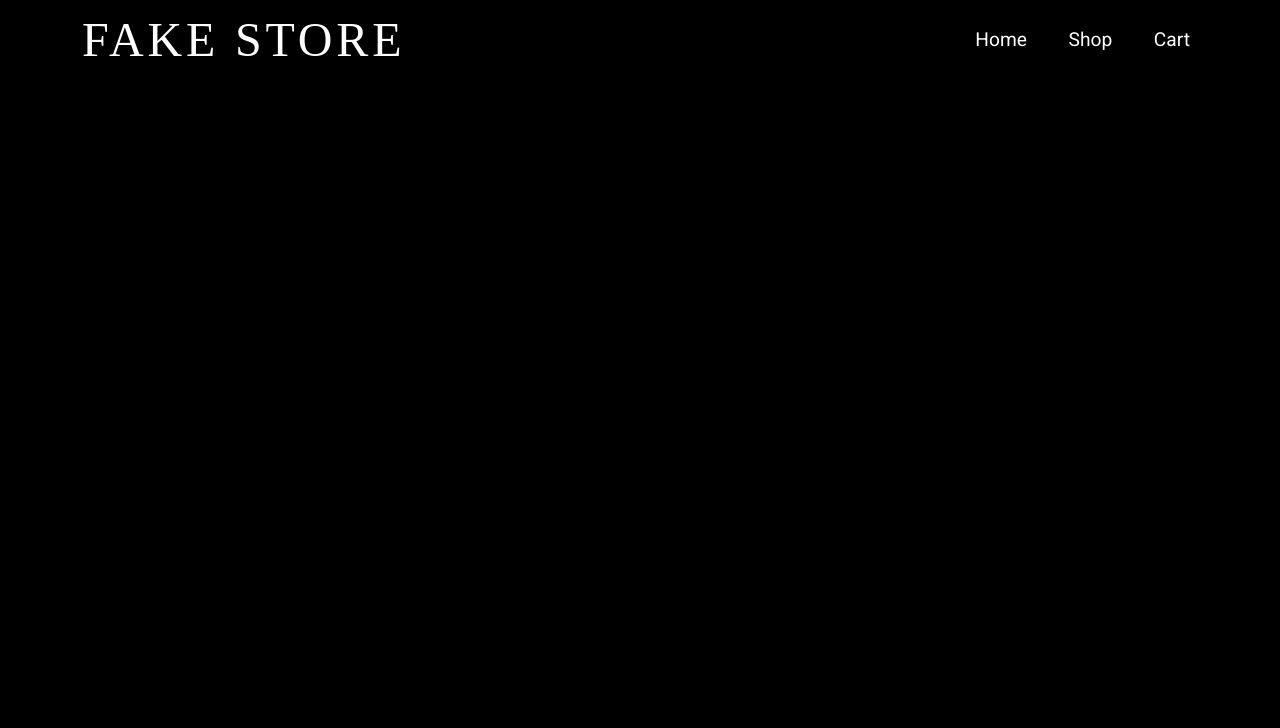
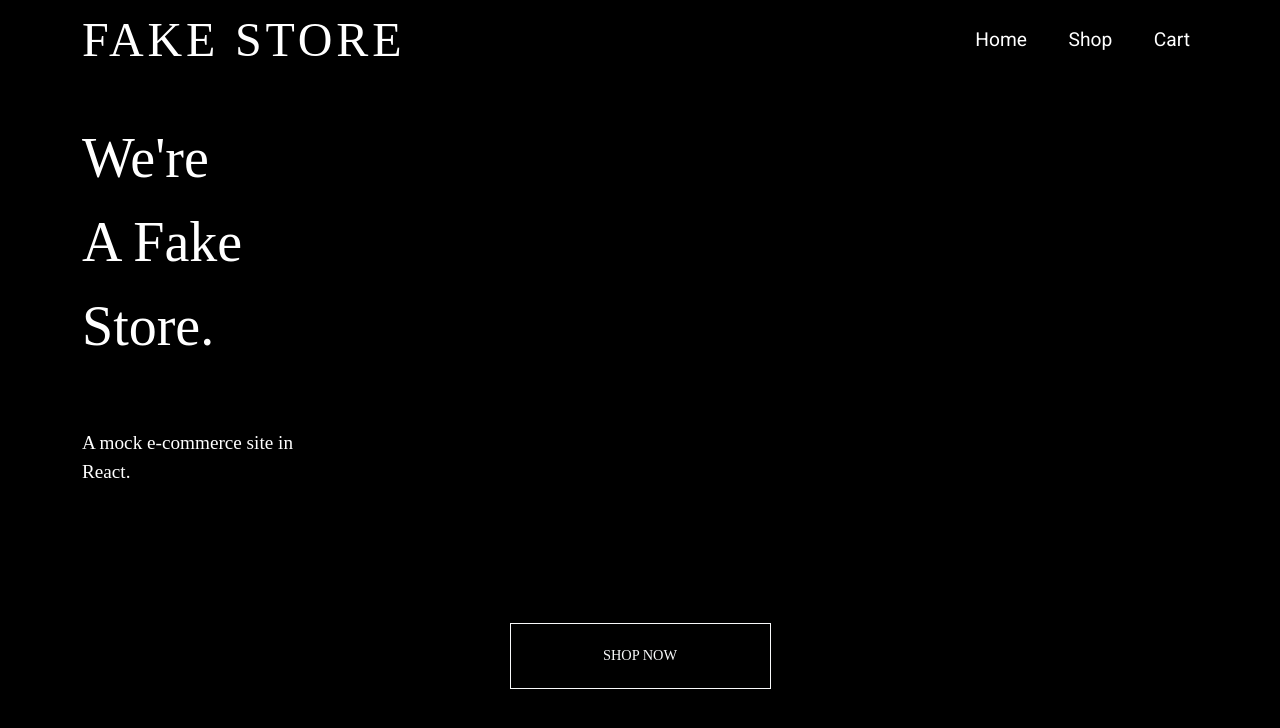
Before and after one commit to ejromm/Shopping-Cart-Typescript, a React (Vite) app: page / in a window 1280 px wide. Shown: the top 728 px of the page. Built offline with nearby package versions, Linux system fonts and the light colour scheme; no server answers.

Commit message:
styled homepage

```diff
--- a/src/pages/Home.tsx
+++ b/src/pages/Home.tsx
@@ -1,8 +1,21 @@
-import { Col, Container, Row } from "react-bootstrap"
+import { Col, Container, Row, Button } from "react-bootstrap"
 export default function Home() {
     return (
-        <Container  className='bg-black'  style={{height: '90vh'}}>
+        <Container  className='bg-black'  style={{ height: '90vh'}}>
+            <Row className=" d-flex flex-column" style={{ height: '60%'}}>
+                <Col style={{ fontSize:'3.5rem', fontFamily: 'Times New Roman'}} className="h-75 col-3 d-flex align-items-center text-white">
+                    We're <br />
+                    A Fake
+                    Store.
+                </Col>
+                <Col style={{ fontFamily: 'Times New Roman', fontSize:'1.2rem'}} className="h-25 w-25 text-white d-flex align-items-center">A mock e-commerce site in React.</Col>
+            </Row>
+            <Row  className="align-items-center justify-content-center" style={{ height: '40%'}}>
+                <Col className="col-3 d-grid" style={{ height: '23%'}}>
+                <Button size='lg' variant="outline-light  d-flex align-items-center justify-content-center" className="rounded-0" href="/store" style={{fontFamily: 'Times New Roman', fontSize: '.9rem'}}>SHOP NOW</Button>
+                </Col>
 
+            </Row>
         </Container >
     )
 
```
